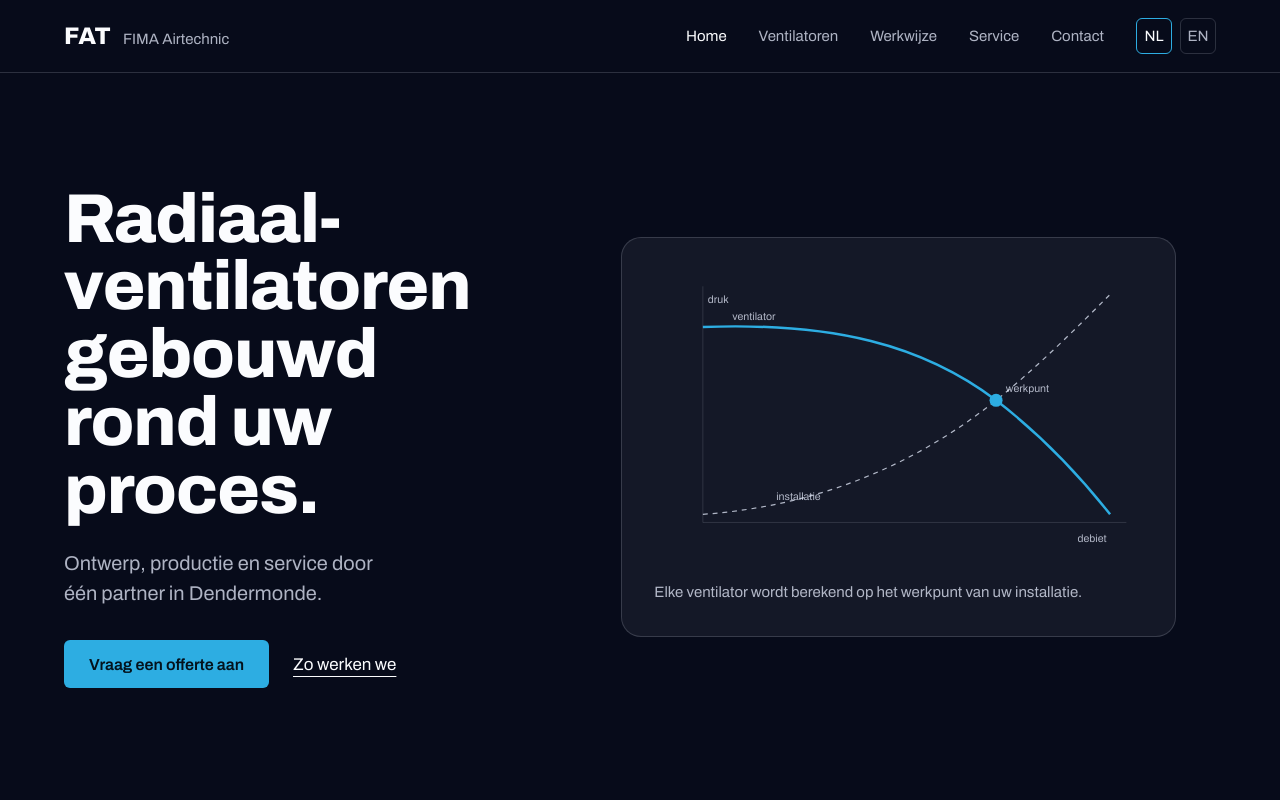
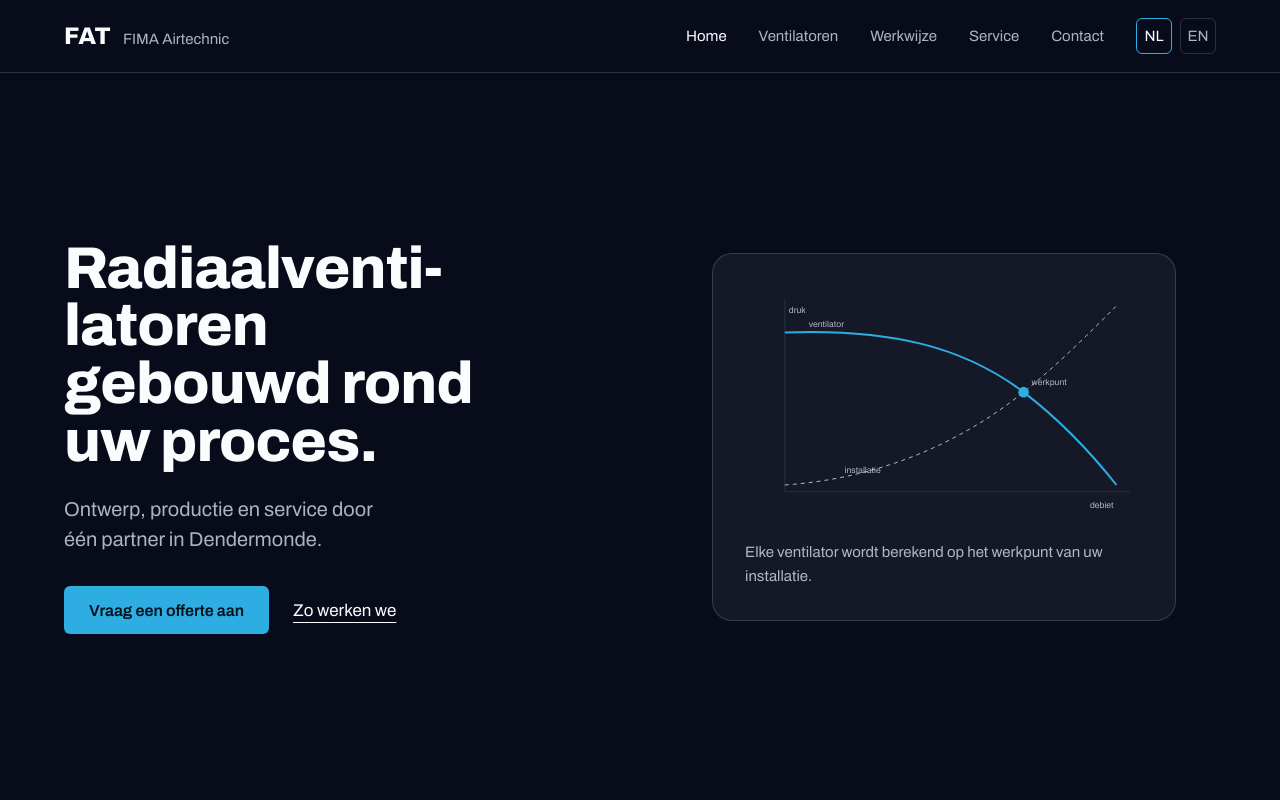
Before and after one commit to SPAGENCYBE/cs-websites, a plain HTML site: page fat-fima-airtechnic/presentatie/variant-a.html in a window 1280 px wide. Shown: the top 800 px of the page. Drawn offline with Linux system fonts and the light colour scheme.

Commit message:
FAT variant A: hero-kop breekt niet meer midden in een woord
Co-Authored-By: Claude Opus 5.5 <noreply@anthropic.com>
Claude-Session: https://claude.ai/code/session_01FZfcS635VDXNPu8pFFc6Gq

```diff
--- a/fat-fima-airtechnic/presentatie/variant-a.html
+++ b/fat-fima-airtechnic/presentatie/variant-a.html
@@ -70,8 +70,8 @@ img,svg{display:block;max-width:100%}
 
 /* ---------- Hero ---------- */
 .hero{background:var(--night);color:var(--white);min-height:calc(100svh - 72px);display:flex;align-items:center;padding:var(--space-8) 0}
-.hero .wrap{display:grid;grid-template-columns:minmax(0,5fr) minmax(0,7fr);gap:var(--space-8);align-items:center}
-.hero h1{font-size:clamp(40px,5.4vw,84px);font-weight:800;font-stretch:125%;line-height:.98;max-width:12ch;hyphens:manual;-webkit-hyphens:manual}
+.hero .wrap{display:grid;grid-template-columns:minmax(0,6fr) minmax(0,6fr);gap:var(--space-8);align-items:center}
+.hero h1{font-size:clamp(38px,4.6vw,76px);font-weight:800;font-stretch:112%;line-height:.98;max-width:13ch;hyphens:manual;-webkit-hyphens:manual}
 .hero p{margin-top:var(--space-5);font-size:20px;line-height:1.5;color:var(--mist);max-width:30ch}
 .hero .actions{display:flex;gap:var(--space-3);flex-wrap:wrap;margin-top:var(--space-6)}
 .hero .ghost{color:var(--white);text-decoration:underline;text-underline-offset:6px;min-height:48px;display:inline-flex;align-items:center;padding:0 var(--space-3)}
@@ -189,7 +189,7 @@ textarea{min-height:140px;resize:vertical}
   <section class="hero" aria-labelledby="hero-title">
     <div class="wrap">
       <div>
-        <h1 id="hero-title">Radiaal&shy;ventilatoren gebouwd rond uw proces.</h1>
+        <h1 id="hero-title">Radiaal&shy;venti&shy;latoren gebouwd rond uw proces.</h1>
         <p>Ontwerp, productie en service door één partner in Dendermonde.</p>
         <div class="actions">
           <a class="btn btn-air" href="#contact">Vraag een offerte aan</a>
```
Also changed, not shown: fat-fima-airtechnic/presentatie/index.html (+1 -1 lines).
